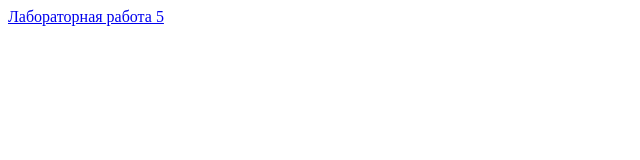
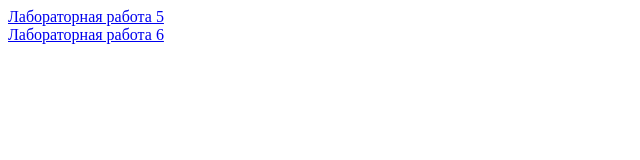
Before and after one commit to EBaBoBa537/EVT_labs, a plain HTML site: page index.html in a window 1280 px wide. Shown: the whole page, without its empty margins (0-640 px from the left). Drawn offline with Linux system fonts and the light colour scheme.

Commit message:
Update index.html

```diff
--- a/index.html
+++ b/index.html
@@ -6,5 +6,6 @@
     </head>
     <body>
         <a href="lab_5/main.html">Лабораторная работа 5</a> <br>
+        <a href="laba_6/6_lab_EVT.html">Лабораторная работа 6</a> <br>
     </body>
 </html>
```
